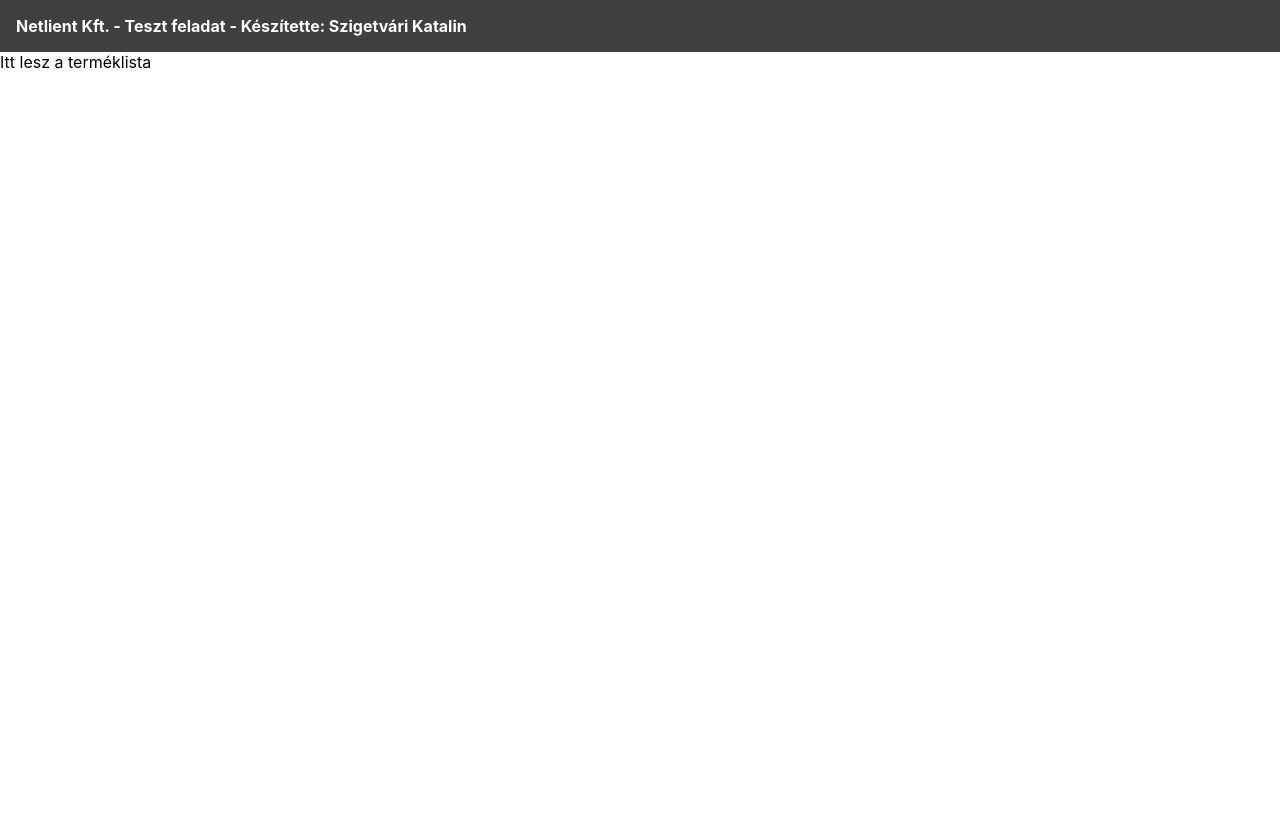
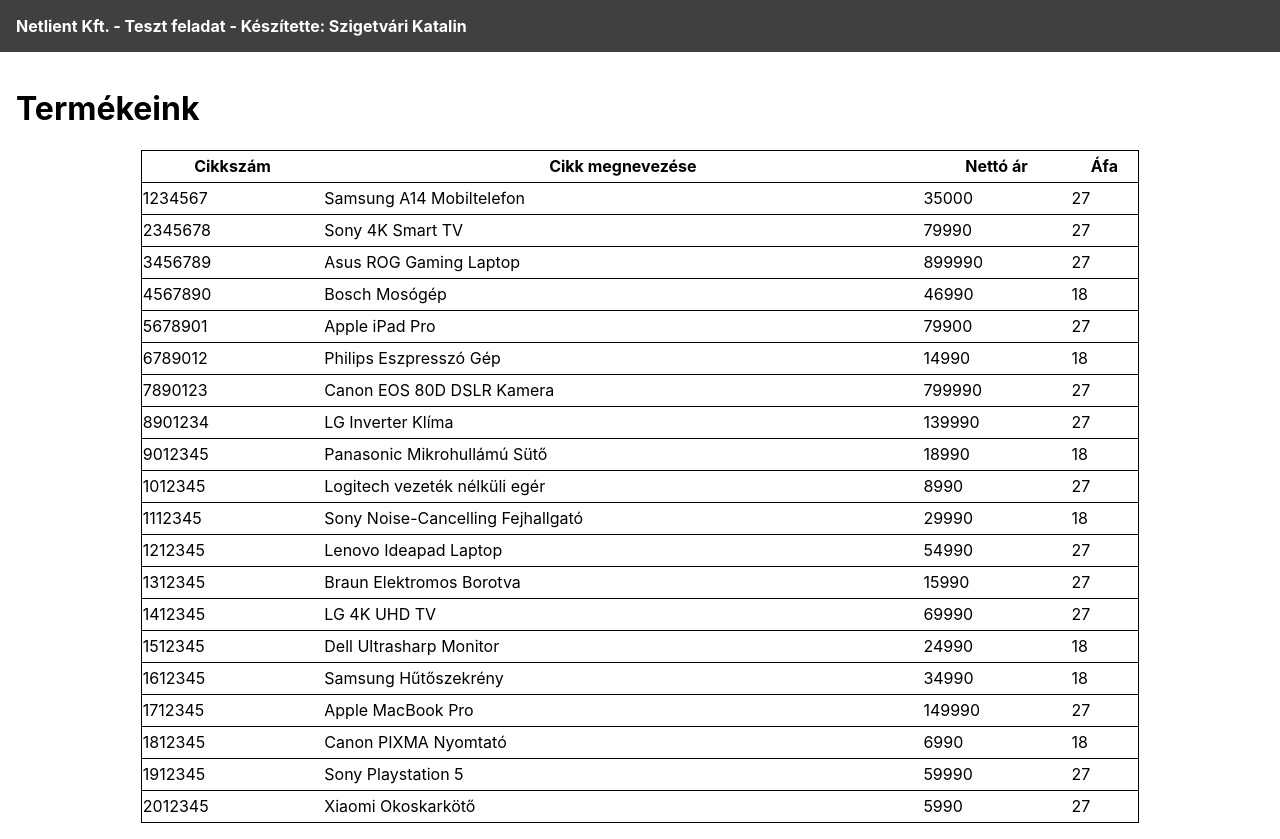
Before and after one commit to szigetvarikati/test-project-MERN, a React (Create React App) app in the folder frontend/: page / in a window 1280 px wide. Before the commit the page ends 800 px from the top, so only its background shows below. Built offline with nearby package versions, Linux system fonts and the light colour scheme.

Commit message:
implement the product table with basic css

```diff
--- a/frontend/src/App.js
+++ b/frontend/src/App.js
@@ -1,3 +1,5 @@
+import data from './data';
+
 function App() {
   return (
     <div>
@@ -6,7 +8,31 @@
           Netlient Kft. - Teszt feladat - Készítette: Szigetvári Katalin
         </a>
       </header>
-      <main>Itt lesz a terméklista</main>
+      <main>
+        <h1>Termékeink</h1>
+        <div>
+          <table className="product-table">
+            <thead>
+              <tr>
+                <th>Cikkszám</th>
+                <th>Cikk megnevezése</th>
+                <th>Nettó ár</th>
+                <th>Áfa</th>
+              </tr>
+            </thead>
+            <tbody>
+              {data.products.map((product) => (
+                <tr className="product" key={product._id}>
+                  <td>{product.number}</td>
+                  <td>{product.name}</td>
+                  <td>{product.price}</td>
+                  <td>{product.vat}</td>
+                </tr>
+              ))}
+            </tbody>
+          </table>
+        </div>
+      </main>
     </div>
   );
 }
--- a/frontend/src/index.css
+++ b/frontend/src/index.css
@@ -17,3 +17,19 @@
   font-weight: bold;
   text-decoration: none;
 }
+
+main {
+  padding: 1rem;
+}
+.product,
+tr {
+  border: 1px solid;
+  height: 2rem;
+}
+
+.product-table {
+  margin-left: auto;
+  margin-right: auto;
+  border-collapse: collapse;
+  width: 80%;
+}
```
